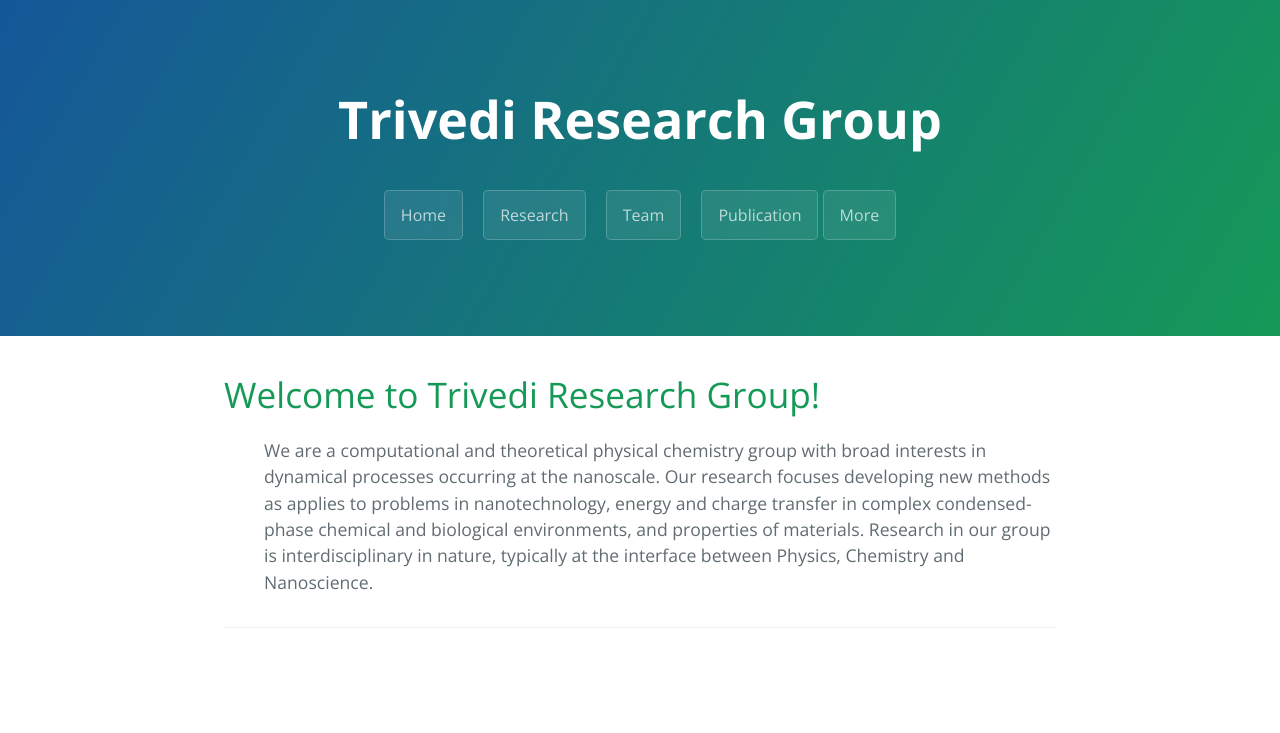
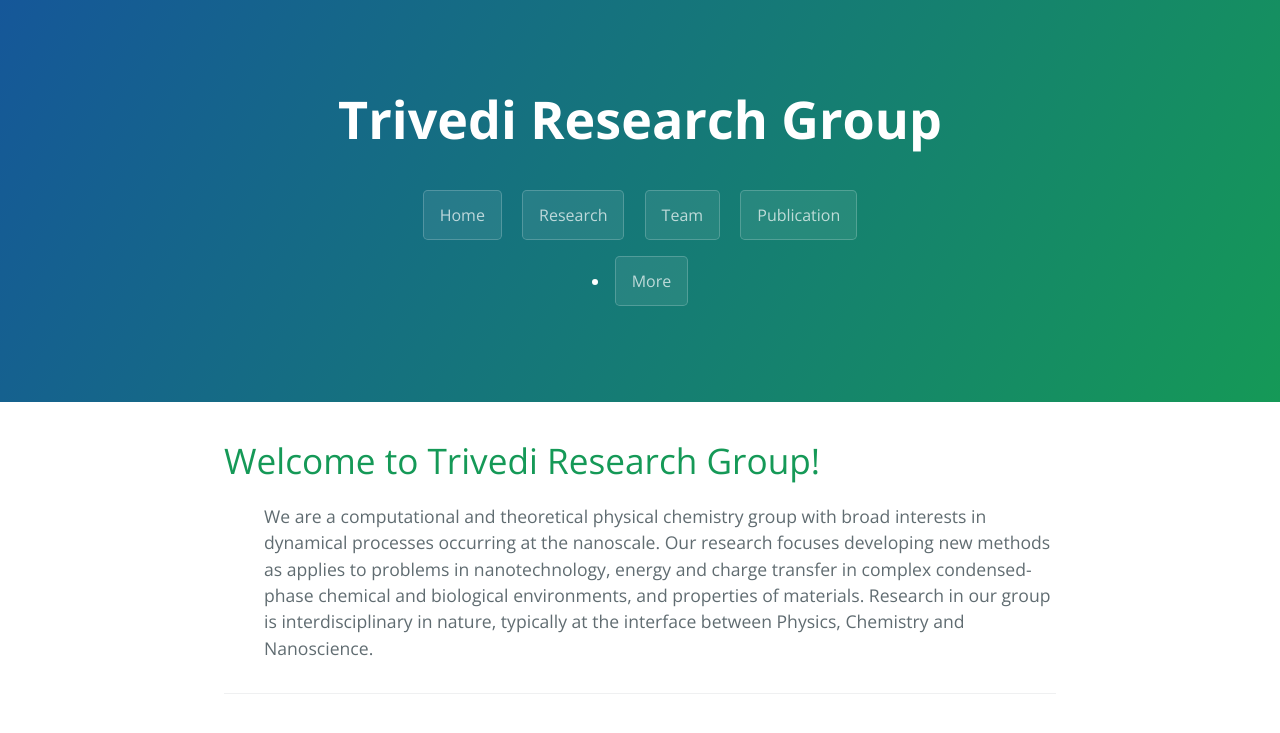
Before and after one commit to dharatrivedi/dharatrivedi.github.io, a Jekyll site: the page built from index.html, in a window 1280 px wide. Shown: the top 733 px of the page. Built offline with Jekyll 4.4.1, drawn with Linux system fonts in a browser that asks for light colours; the list of posts is cut into pages by our own code.

Commit message:
Update page-header.html

```diff
--- a/_includes/page-header.html
+++ b/_includes/page-header.html
@@ -5,12 +5,12 @@
   <a href="https://dharatrivedi.github.io/research.html" class="dropbtn">Research</a>
   <a href="https://dharatrivedi.github.io/people.html" class="dropbtn">Team</a>
   <a href="https://dharatrivedi.github.io/publication.html" class="dropbtn">Publication</a>
-  <div class="dropdown">
+  <li><div class="dropdown">
   <button class="dropbtn">More</button>
     <div class="dropdown-content">
       <a href="#">News</a>
       <a href="#">Useful Links </a>
       <a href="#">Openings </a>
     </div>
-  </div>
+    </div> </li>
 </section>
```
